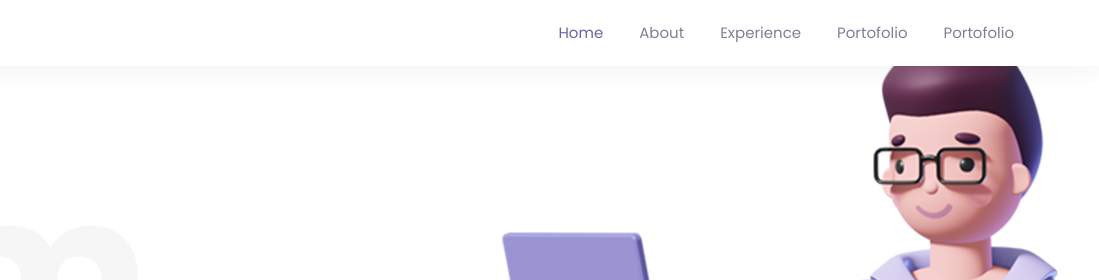
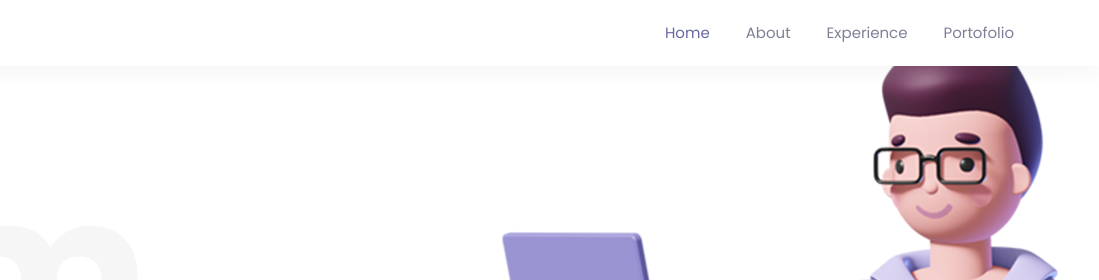
Before and after one commit to jerichoad/portofolio-web, a plain HTML site: page index.html in a window 1280 px wide. Shown: the top 280 px of the page, 181-1280 px from the left. Drawn offline with Linux system fonts and the light colour scheme.

Commit message:
update navbar

```diff
--- a/index.html
+++ b/index.html
@@ -42,9 +42,6 @@
                         </li>
                         <li class="nav-item">
                             <a class="nav-link" href="#service">Experience</a>
-                        </li>
-                        <li class="nav-item">
-                            <a class="nav-link" href="#portfolio">Portofolio</a>
                         </li>
                         <li class="nav-item">
                             <a class="nav-link" href="#portfolio">Portofolio</a>
```
